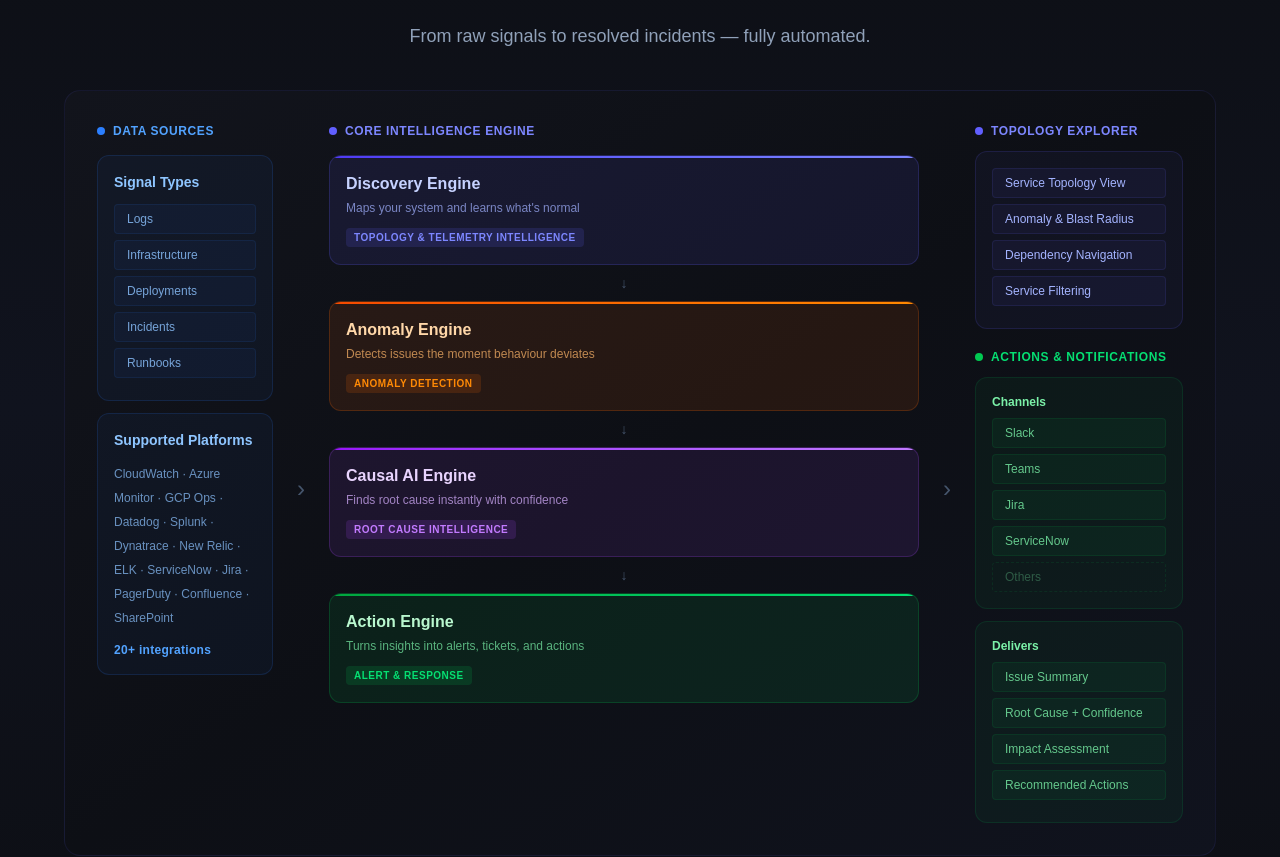
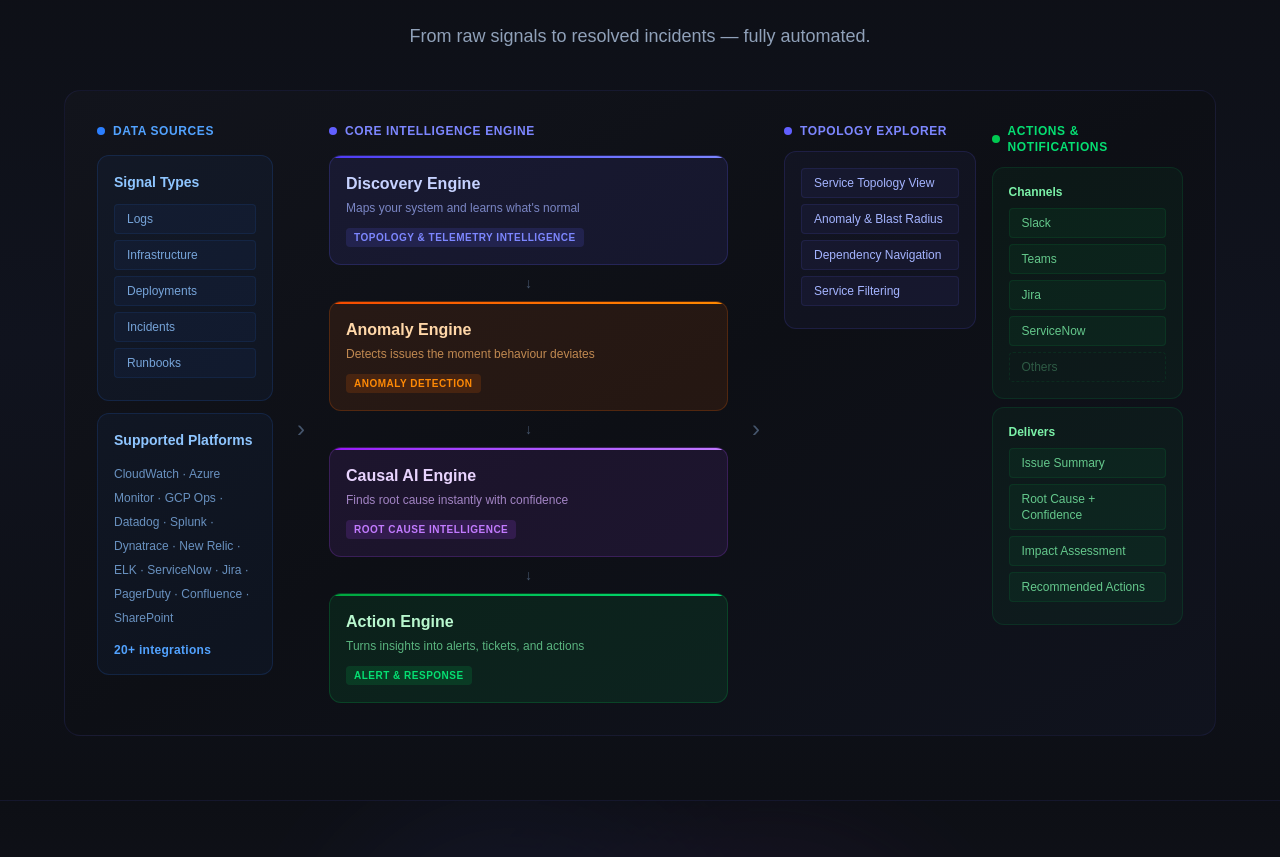
Before and after one commit to palani1munusamy/ops-nerve-website, a Next.js app: page / in a window 1280 px wide. Shown: the part 2631-3488 px from the top of the page. Built offline with nearby package versions, Linux system fonts and the light colour scheme.

Commit message:
Balance SolutionOverview columns — split outputs into 2-column grid
Topology Explorer and Actions & Notifications now sit side by side,
halving the right section height and balancing it with the middle column.

Co-Authored-By: Claude Sonnet 4.6 <noreply@anthropic.com>

```diff
--- a/src/components/SolutionOverview.tsx
+++ b/src/components/SolutionOverview.tsx
@@ -86,11 +86,12 @@ export default function SolutionOverview() {
             {/* Arrow mobile */}
             <div className="md:hidden text-center text-slate-600 text-2xl">↓</div>
 
-            {/* Column 3: Outputs */}
-            <div className="w-full md:w-52 md:flex-shrink-0">
+            {/* Column 3: Outputs — side by side grid */}
+            <div className="flex-1">
+              <div className="grid grid-cols-1 md:grid-cols-2 gap-4">
 
                 {/* Topology Explorer */}
-              <div className="mb-5">
+                <div>
                   <div className="flex items-center gap-2 mb-3">
                     <div className="w-2 h-2 rounded-full bg-indigo-500"></div>
                     <span className="text-xs font-bold tracking-wider text-indigo-400 uppercase">Topology Explorer</span>
@@ -108,7 +109,7 @@ export default function SolutionOverview() {
                     <div className="w-2 h-2 rounded-full bg-green-500"></div>
                     <span className="text-xs font-bold tracking-wider text-green-400 uppercase">Actions &amp; Notifications</span>
                   </div>
-                <div className="bg-green-500/5 border border-green-500/12 rounded-xl p-4 mb-3">
+                  <div className="bg-green-500/5 border border-green-500/12 rounded-xl p-4 mb-2">
                     <div className="text-xs font-bold text-green-300 mb-2">Channels</div>
                     {["Slack", "Teams", "Jira", "ServiceNow"].map(ch => (
                       <div key={ch} className="bg-green-500/6 border border-green-500/10 rounded px-3 py-1.5 mb-1.5 text-xs text-green-300/80">{ch}</div>
@@ -124,6 +125,7 @@ export default function SolutionOverview() {
                 </div>
 
               </div>
+            </div>
 
           </div>
         </div>
```
Lines whose indentation alone changed are shown as unchanged.
